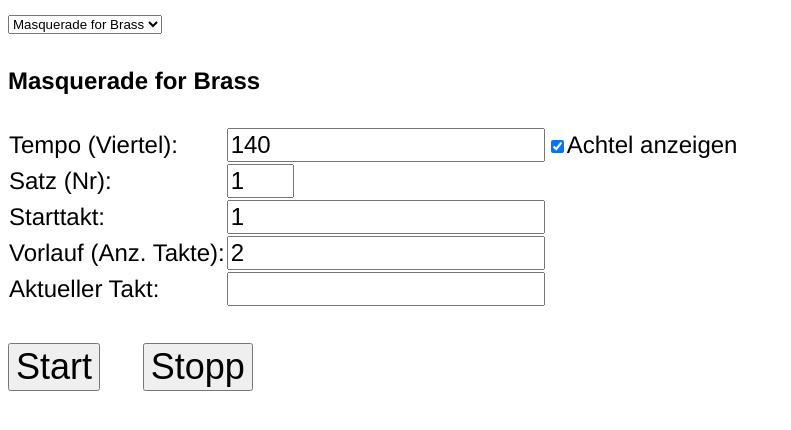
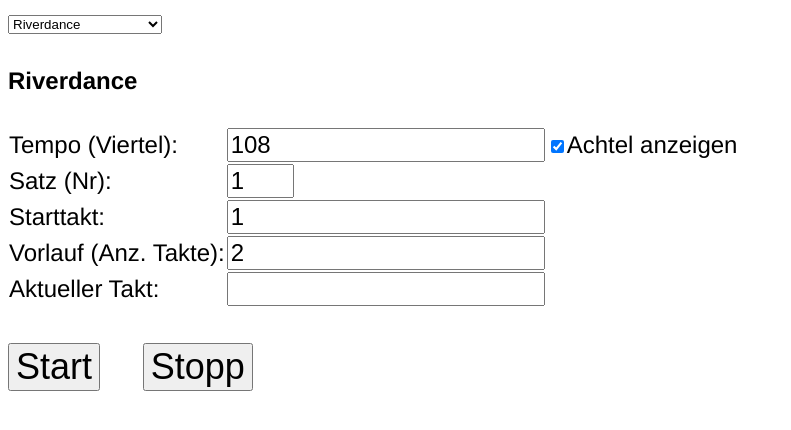
Before and after one commit to chrira/programmable-metronome, a website built with Parcel: page src/index.html in a window 1280 px wide. Shown: the part 90-520 px from the top of the page, without its empty margins (0-791 px from the left). Built offline with nearby package versions, Linux system fonts and the light colour scheme.

Commit message:
make Riverdance default piece

```diff
--- a/src/index.html
+++ b/src/index.html
@@ -13,11 +13,11 @@
 	<h1>Programmable Metronome</h1>
 
 	<select id="pieceSelection">
+		<option value="riverdance">Riverdance</option>
 		<option value="masquerade">Masquerade for Brass</option>
-		<option value="riverdance">Riverdance</option>
 	</select>
 
-	<h4 id="pieceTitle">Masquerade for Brass</h4>
+	<h4 id="pieceTitle">Riverdance</h4>
 	<table>
 		<tbody>
 			<tr>
--- a/src/metronom.js
+++ b/src/metronom.js
@@ -3,7 +3,7 @@
 var Masquerade = require('./music/masquerade');
 var Riverdance = require('./music/riverdance');
 
-var piece = new Masquerade();
+var piece = new Riverdance();
 
 var barsSatz1 = piece.getPart(1);
 var barsSatz2 = piece.getPart(2);
@@ -39,7 +39,7 @@
 	getPieceTitle().innerHTML = text;
 
 	if (sel.selectedIndex === 0) {
-		piece = new Masquerade();
+		piece = new Riverdance();
 
 		barsSatz1 = piece.getPart(1);
 		barsSatz2 = piece.getPart(2);
@@ -47,7 +47,7 @@
 		tempi = piece.getTempi();
 	}
 	if (sel.selectedIndex === 1) {
-		piece = new Riverdance();
+		piece = new Masquerade();
 
 		barsSatz1 = piece.getPart(1);
 		barsSatz2 = piece.getPart(2);
@@ -243,3 +243,6 @@
 function getPieceTitle() {
 	return getElementById("pieceTitle");
 }
+
+// update ui fields with piece infos
+pieceChanged();
```
